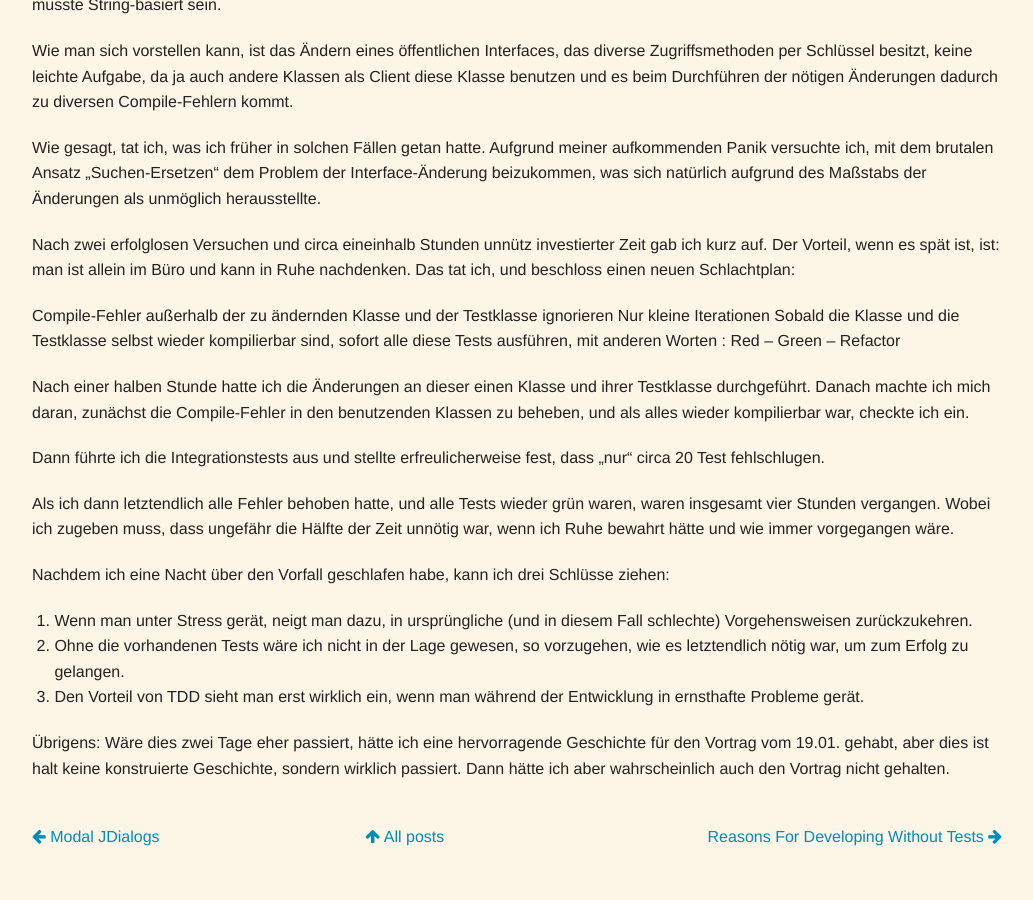
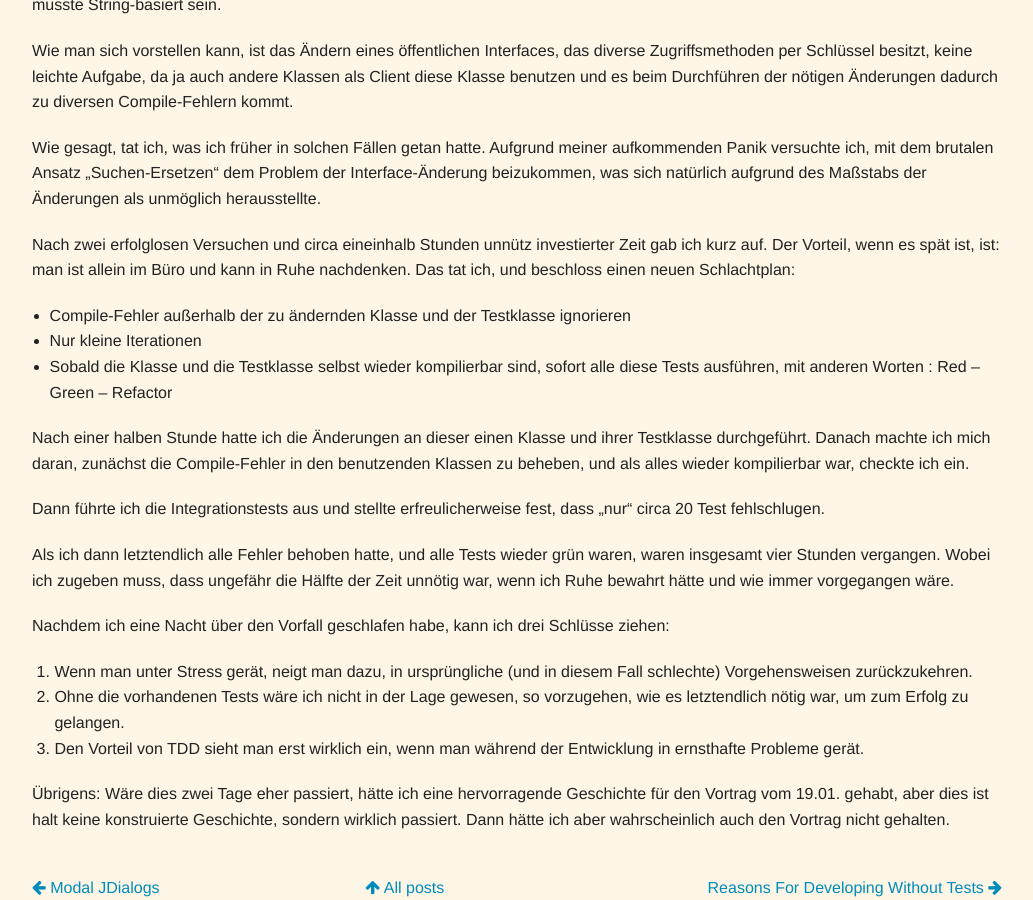
Before and after one commit to dhiller/dhiller.github.io, a Jekyll site: the page built from _posts/2011-01-21-why-i-love-tdd-german.md, in a window 1280 px wide and 900 px high, scrolled down 884 px. Shown: the whole window, without its empty margins (123-1156 px from the left). Built offline with Jekyll 4.4.1, drawn with Linux system fonts in a browser that asks for light colours; before the commit the page ends 1733 px from its top, so only the background shows below that.

Commit message:
Add enumeration.

```diff
--- a/_posts/2011-01-21-why-i-love-tdd-german.md
+++ b/_posts/2011-01-21-why-i-love-tdd-german.md
@@ -25,9 +25,9 @@ Wie gesagt, tat ich, was ich früher in solchen Fällen getan hatte. Aufgrund me
 
 Nach zwei erfolglosen Versuchen und circa eineinhalb Stunden unnütz investierter Zeit gab ich kurz auf. Der Vorteil, wenn es spät ist, ist: man ist allein im Büro und kann in Ruhe nachdenken. Das tat ich, und beschloss einen neuen Schlachtplan:
 
-Compile-Fehler außerhalb der zu ändernden Klasse und der Testklasse ignorieren
-Nur kleine Iterationen
-Sobald die Klasse und die Testklasse selbst wieder kompilierbar sind, sofort alle diese Tests ausführen, mit anderen Worten : Red – Green – Refactor
+* Compile-Fehler außerhalb der zu ändernden Klasse und der Testklasse ignorieren
+* Nur kleine Iterationen
+* Sobald die Klasse und die Testklasse selbst wieder kompilierbar sind, sofort alle diese Tests ausführen, mit anderen Worten : Red – Green – Refactor
 
 Nach einer halben Stunde hatte ich die Änderungen an dieser einen Klasse und ihrer Testklasse durchgeführt. Danach machte ich mich daran, zunächst die Compile-Fehler in den benutzenden Klassen zu beheben, und als alles wieder kompilierbar war, checkte ich ein.
 
```
